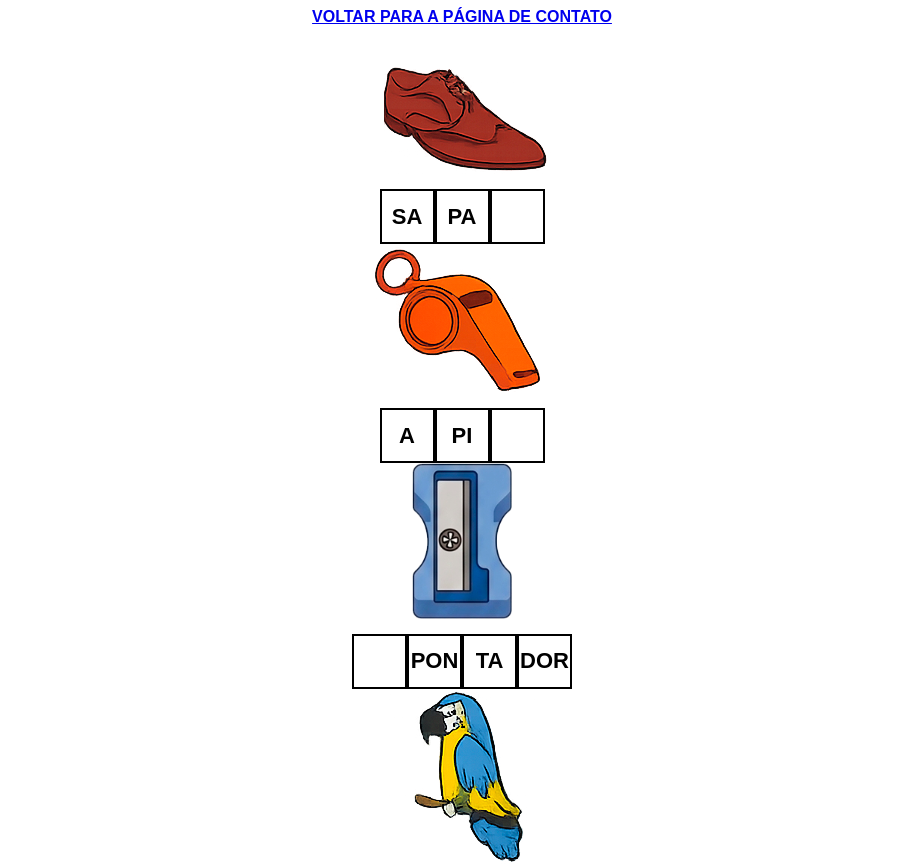
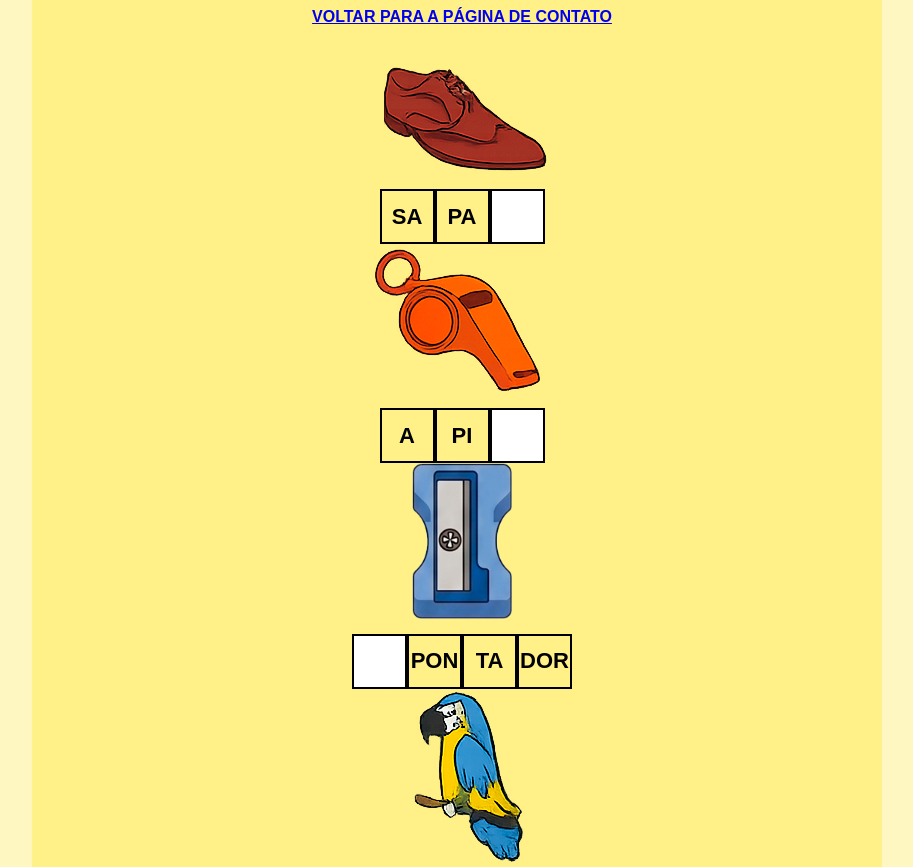
Before and after one commit to Joao-Kemez/silaba2, a plain HTML site: page Atividade Educativa/Estrutura/atividade.html in a window 1280 px wide. Shown: the top 867 px of the page, without its empty margins (178-1091 px from the left). Drawn offline with Linux system fonts and the light colour scheme.

Commit message:
Update atvidade.css

```diff
--- a/Atividade Educativa/Estilos/atvidade.css
+++ b/Atividade Educativa/Estilos/atvidade.css
@@ -1,5 +1,5 @@
 body {
-  background-image: url('Imagens/Fundo.png');
+  background-image: url('../Imagens/fundo.png');
   background-size: cover;
   background-repeat: no-repeat;
   background-position: center;
```
